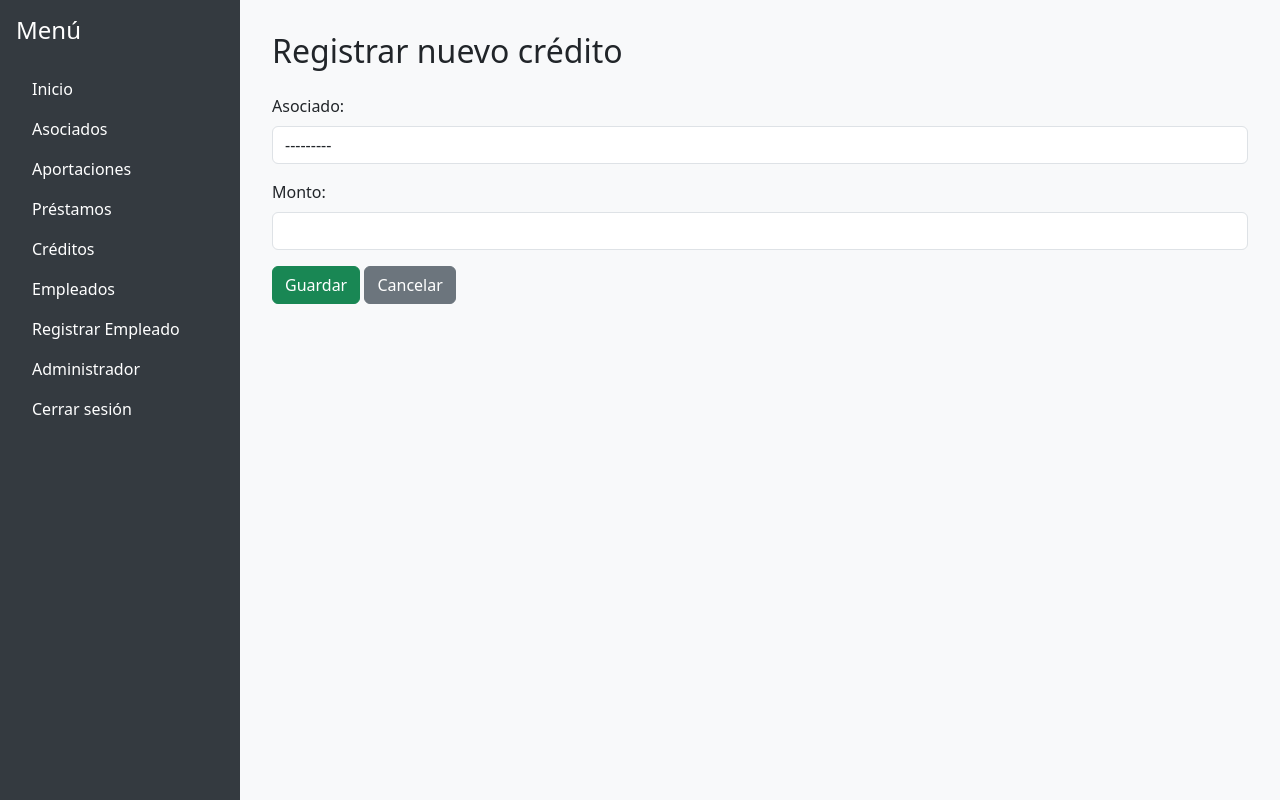
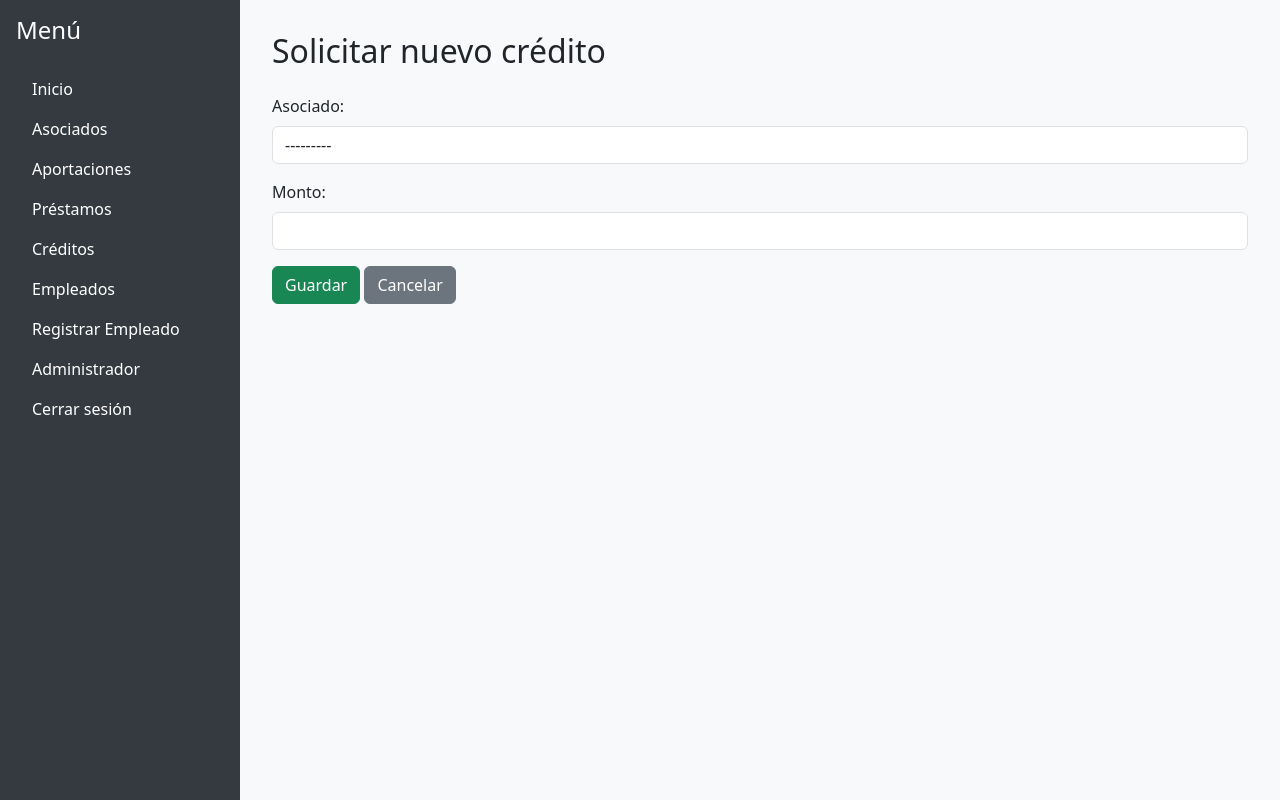
Before and after one commit to Juan-D15/Sistema-de-Gesti-n-Cooperativa, a Django app: page /creditos/registrar/ in a window 1280 px wide. Run offline with Django 5.2, Linux system fonts and the light colour scheme; the visitor is signed in with stand-in values (Sample User, id 1); data that the repository does not hold is empty.

Commit message:
Registro de los creditos

```diff
--- a/creditos/templates/creditos/registro.html
+++ b/creditos/templates/creditos/registro.html
@@ -2,7 +2,7 @@
 {% load form_filters %}
 {% block title %}Registrar Crédito{% endblock %}
 {% block content %}
-<h2 class="mb-4">Registrar nuevo crédito</h2>
+<h2 class="mb-4">Solicitar nuevo crédito</h2>
 <form method="post">
     {% csrf_token %}
 
```
